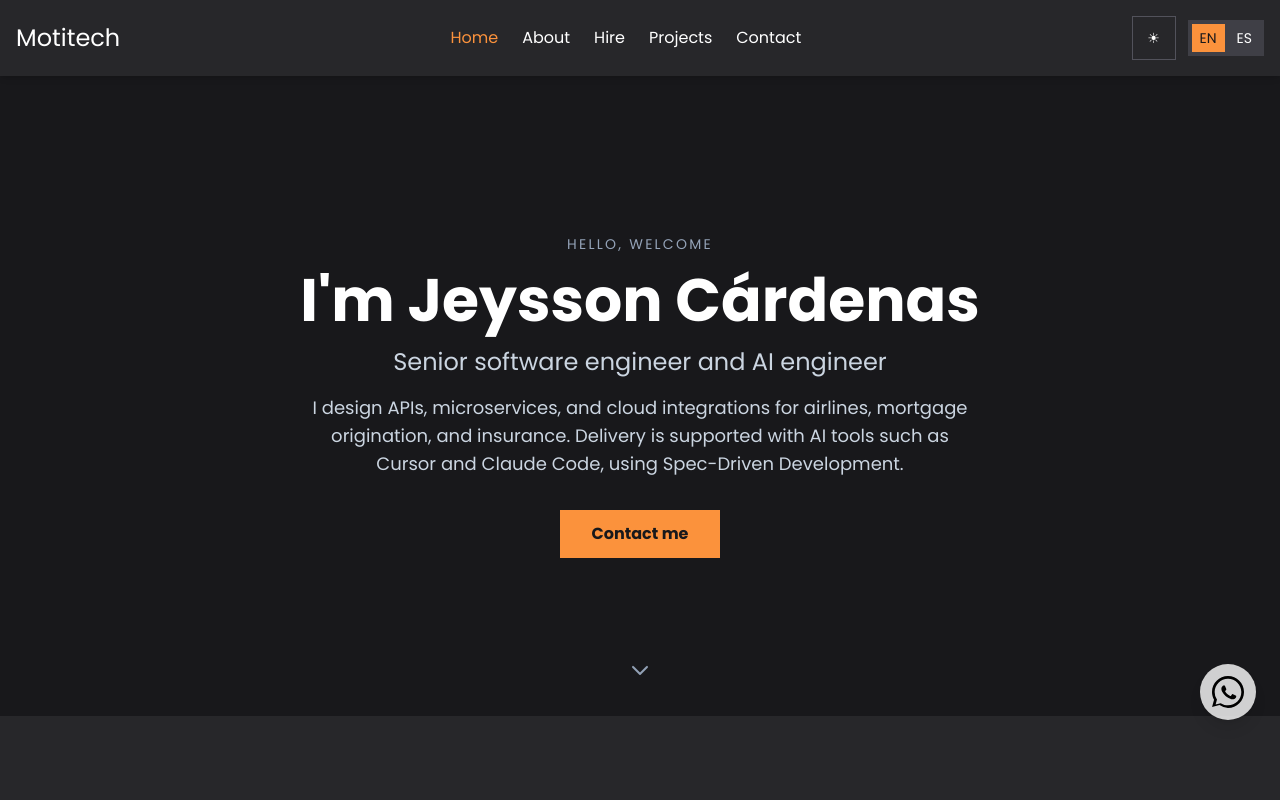
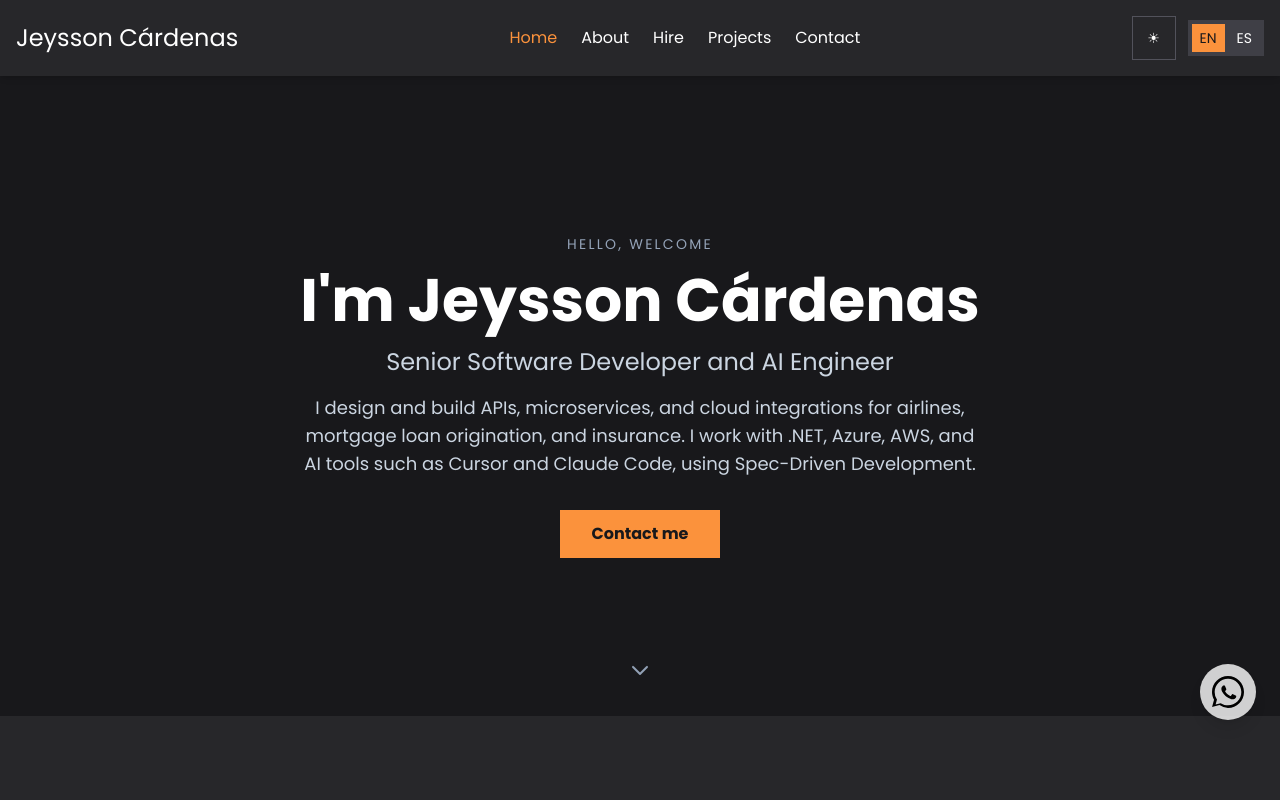
Before and after one commit to jeyssoncardenasdev/Motitech.Front, a React (Vite) app: page / in a window 1280 px wide. Shown: the top 800 px of the page. Built offline with nearby package versions, Linux system fonts and the light colour scheme.

Commit message:
Rebrand the site around Jeysson Cárdenas and refresh SEO copy for .NET and cloud.

```diff
--- a/index.html
+++ b/index.html
@@ -24,29 +24,33 @@
     />
     <meta
       name="description"
-      content="Portfolio of Jeysson Cárdenas, senior software engineer. APIs, microservices, Azure, AWS, and data integrations for airlines, mortgage origination, and insurance."
+      content="Jeysson Cárdenas | Software Developer — Senior Software Developer and AI Engineer. .NET, C#, Azure, AWS, cloud, APIs, microservices, SQL Server, and AI tools (Cursor, Claude Code). Spec-Driven Development for airlines, mortgage origination, and insurance."
+    />
+    <meta
+      name="keywords"
+      content="Jeysson Cárdenas, Software Developer, .NET, C#, Azure, AWS, cloud, APIs, microservices, SQL Server, AI engineer, Cursor, Claude Code, Spec-Driven Development"
     />
     <meta name="robots" content="index, follow" />
-    <title>Motitech | Jeysson Cárdenas — Software Developer</title>
-    <meta property="og:title" content="Motitech | Jeysson Cárdenas — Software Developer" />
+    <title>Jeysson Cárdenas | Software Developer</title>
+    <meta property="og:title" content="Jeysson Cárdenas | Software Developer" />
     <meta
       property="og:description"
-      content="Portfolio of Jeysson Cárdenas, senior software engineer. APIs, microservices, Azure, AWS, and data integrations for airlines, mortgage origination, and insurance."
+      content="Jeysson Cárdenas | Software Developer — Senior Software Developer and AI Engineer. .NET, C#, Azure, AWS, cloud, APIs, microservices, SQL Server, and AI tools (Cursor, Claude Code). Spec-Driven Development for airlines, mortgage origination, and insurance."
     />
     <meta property="og:type" content="website" />
     <meta property="og:locale" content="en_US" />
     <meta name="twitter:card" content="summary" />
-    <meta name="twitter:title" content="Motitech | Jeysson Cárdenas — Software Developer" />
+    <meta name="twitter:title" content="Jeysson Cárdenas | Software Developer" />
     <meta
       name="twitter:description"
-      content="Portfolio of Jeysson Cárdenas, senior software engineer. APIs, microservices, Azure, AWS, and data integrations for airlines, mortgage origination, and insurance."
+      content="Jeysson Cárdenas | Software Developer — Senior Software Developer and AI Engineer. .NET, C#, Azure, AWS, cloud, APIs, microservices, SQL Server, and AI tools (Cursor, Claude Code). Spec-Driven Development for airlines, mortgage origination, and insurance."
     />
     <script type="application/ld+json">
       {
         "@context": "https://schema.org",
         "@type": "Person",
         "name": "Jeysson Cárdenas",
-        "jobTitle": "Senior Software Engineer",
+        "jobTitle": "Senior Software Developer",
         "email": "mailto:jeysson.cardenas.rojas@outlook.com",
         "sameAs": [
           "https://www.linkedin.com/in/jsdeveloper1990",
--- a/src/components/shared/organisms/NavBar/NavBarV1.tsx
+++ b/src/components/shared/organisms/NavBar/NavBarV1.tsx
@@ -72,7 +72,7 @@ export default function Navbar() {
     <nav ref={navRef} className="bg-surface text-ink sticky top-0 z-50 shadow-md" aria-label="Main">
       <div className="max-w-7xl mx-auto flex items-center justify-between px-4 py-4 gap-4">
         <Link to="/" className="text-2xl shrink-0">
-          Motitech
+          {messages.nav.brand}
         </Link>
 
         <div className="hidden lg:flex items-center gap-6">
--- a/src/content/sendContact.ts
+++ b/src/content/sendContact.ts
@@ -53,7 +53,7 @@ export async function sendContact(input: ContactMessage): Promise<void> {
       name: input.name.trim(),
       email: input.email.trim(),
       message: input.message.trim(),
-      _subject: "Motitech — new contact",
+      _subject: "Jeysson Cárdenas — new contact",
       // Formspree discards the submission when this hidden field is filled.
       _gotcha: input.honeypot,
     }),
--- a/src/i18n/en.ts
+++ b/src/i18n/en.ts
@@ -2,50 +2,51 @@ import type { Messages } from "./types";
 
 export const en: Messages = {
   meta: {
-    title: "Motitech | Jeysson Cárdenas — Software Developer",
+    title: "Jeysson Cárdenas | Software Developer",
     description:
-      "Portfolio of Jeysson Cárdenas, senior software engineer. APIs, microservices, Azure, AWS, and data integrations for airlines, mortgage origination, and insurance.",
+      "Jeysson Cárdenas | Software Developer — Senior Software Developer and AI Engineer. .NET, C#, Azure, AWS, cloud, APIs, microservices, SQL Server, and AI tools (Cursor, Claude Code). Spec-Driven Development for airlines, mortgage origination, and insurance.",
     pages: {
       home: {
-        title: "Motitech | Jeysson Cárdenas — Software Developer",
+        title: "Jeysson Cárdenas | Software Developer",
         description:
-          "Portfolio of Jeysson Cárdenas, senior software engineer. APIs, microservices, Azure, AWS, and data integrations for airlines, mortgage origination, and insurance.",
+          "Jeysson Cárdenas | Software Developer — Senior Software Developer and AI Engineer. .NET, C#, Azure, AWS, cloud, APIs, microservices, SQL Server, and AI tools (Cursor, Claude Code). Spec-Driven Development for airlines, mortgage origination, and insurance.",
       },
       about: {
-        title: "About | Motitech — Jeysson Cárdenas",
+        title: "About | Jeysson Cárdenas",
         description:
-          "Senior software engineer with .NET, Azure, AWS, and legacy-system support. Experience across airlines, mortgage origination, and insurance.",
+          "Senior Software Developer with .NET, Azure, AWS, and legacy-system support. Experience across airlines, mortgage origination, and insurance.",
       },
       hire: {
-        title: "Hire | Motitech — Jeysson Cárdenas",
+        title: "Hire | Jeysson Cárdenas",
         description:
           "Freelance work starting at $40/hour for APIs, cloud, legacy maintenance, and backend or UI. Final price depends on the project.",
       },
       works: {
-        title: "Projects | Motitech — Jeysson Cárdenas",
+        title: "Projects | Jeysson Cárdenas",
         description:
           "Selected work in airline platforms, mortgage loan origination, and insurance. Client names stay private.",
       },
       contact: {
-        title: "Contact | Motitech — Jeysson Cárdenas",
+        title: "Contact | Jeysson Cárdenas",
         description:
           "Send a project brief. Messages are delivered after you accept the working method and the terms.",
       },
       terms: {
-        title: "Terms | Motitech — Jeysson Cárdenas",
+        title: "Terms | Jeysson Cárdenas",
         description: "Terms for freelance software services offered by Jeysson Cárdenas.",
       },
       privacy: {
-        title: "Privacy | Motitech — Jeysson Cárdenas",
+        title: "Privacy | Jeysson Cárdenas",
         description: "What this portfolio stores and how contact messages are delivered.",
       },
       notFound: {
-        title: "Page not found | Motitech",
-        description: "This address is not part of the Motitech portfolio.",
+        title: "Page not found | Jeysson Cárdenas",
+        description: "This address is not part of this portfolio.",
       },
     },
   },
   nav: {
+    brand: "Jeysson Cárdenas",
     home: "Home",
     about: "About",
     hire: "Hire",
@@ -61,9 +62,9 @@ export const en: Messages = {
   hero: {
     greeting: "Hello, welcome",
     name: "I'm Jeysson Cárdenas",
-    role: "Senior software engineer and AI engineer",
+    role: "Senior Software Developer and AI Engineer",
     subtitle:
-      "I design APIs, microservices, and cloud integrations for airlines, mortgage origination, and insurance. Delivery is supported with AI tools such as Cursor and Claude Code, using Spec-Driven Development.",
+      "I design and build APIs, microservices, and cloud integrations for airlines, mortgage loan origination, and insurance. I work with .NET, Azure, AWS, and AI tools such as Cursor and Claude Code, using Spec-Driven Development.",
     cta: "Contact me",
     scroll: "Scroll to technologies",
   },
@@ -135,7 +136,7 @@ export const en: Messages = {
     eyebrow: "Method",
     title: "How we work",
     intro:
-      "Clients who want vibe coding and an AI engineer get that support here, with a method they can read before the project starts.",
+      "Clients who want vibe coding and delivery with .NET, cloud, and AI get that support here, with a method they can read before the project starts.",
     steps: [
       {
         title: "Spec-Driven Development (SDD)",
@@ -267,10 +268,10 @@ export const en: Messages = {
   },
   about: {
     name: "Jeysson Cárdenas",
-    title: ".NET Developer | AI engineer",
+    title: "Senior Software Developer and AI Engineer",
     paragraphs: [
       "I am a mechatronics engineer focused on backend development and modern architecture. I have more than six years building reliable systems with .NET, C#, and LINQ, using practices such as DDD, SOLID, and onion architecture.",
-      "I work as a senior software engineer and take freelance engagements for teams that need stronger APIs, a move to the cloud, or a system rebuilt around clear service boundaries. That includes REST APIs, microservices, messaging, CI/CD, and deployment on Azure and AWS. I also support and maintain legacy systems: the applications that are already in production and still have to keep running.",
+      "I work as a Senior Software Developer and take freelance engagements for teams that need stronger APIs, a move to the cloud, or a system rebuilt around clear service boundaries. That includes REST APIs, microservices, messaging, CI/CD, and deployment on Azure and AWS. I also support and maintain legacy systems: the applications that are already in production and still have to keep running.",
       "The domains where I have spent the most time are airlines, mortgage loan origination, and insurance, connecting those products to databases and to cloud platforms. Current delivery also uses AI engineering: Cursor, Claude Code, and Spec-Driven Development, so the spec stays visible to the client.",
     ],
     skillsTitle: "Skills",
@@ -296,7 +297,7 @@ export const en: Messages = {
     updated: "Last updated",
     strengthsTitle: "Strengths",
     strengths: [
-      "AI engineer",
+      ".NET, cloud, and AI",
       "Proactive attitude and fast learning",
       "Day-to-day fluency with Visual Studio and VS Code",
       "Mobile development with Xamarin.Forms",
@@ -314,7 +315,7 @@ export const en: Messages = {
     jobs: [
       {
         company: "SoftwareOne Colombia",
-        role: "Senior Software Engineer",
+        role: "Senior Software Developer",
         date: "Jan 2024 — Present",
         location: "Remote",
         details: [
@@ -605,7 +606,7 @@ export const en: Messages = {
       {
         heading: "Who this covers",
         paragraphs: [
-          "This site is operated by Jeysson Cárdenas (Motitech). It is a portfolio. It does not sell products and it does not create user accounts.",
+          "This site is operated by Jeysson Cárdenas. It is a portfolio. It does not sell products and it does not create user accounts.",
         ],
       },
       {
--- a/src/i18n/es.ts
+++ b/src/i18n/es.ts
@@ -2,50 +2,51 @@ import type { Messages } from "./types";
 
 export const es: Messages = {
   meta: {
-    title: "Motitech | Jeysson Cárdenas — Desarrollador de software",
+    title: "Jeysson Cárdenas | Desarrollador de software",
     description:
-      "Portafolio de Jeysson Cárdenas, ingeniero de software senior. APIs, microservicios, Azure, AWS e integraciones de datos para aerolíneas, originación hipotecaria y seguros.",
+      "Jeysson Cárdenas | Desarrollador de software — Senior Software Developer e Ingeniero de IA. .NET, C#, Azure, AWS, nube, APIs, microservicios, SQL Server e IA (Cursor, Claude Code). Desarrollo dirigido por especificación para aerolíneas, crédito hipotecario y seguros.",
     pages: {
       home: {
-        title: "Motitech | Jeysson Cárdenas — Desarrollador de software",
+        title: "Jeysson Cárdenas | Desarrollador de software",
         description:
-          "Portafolio de Jeysson Cárdenas, ingeniero de software senior. APIs, microservicios, Azure, AWS e integraciones de datos para aerolíneas, originación hipotecaria y seguros.",
+          "Jeysson Cárdenas | Desarrollador de software — Senior Software Developer e Ingeniero de IA. .NET, C#, Azure, AWS, nube, APIs, microservicios, SQL Server e IA (Cursor, Claude Code). Desarrollo dirigido por especificación para aerolíneas, crédito hipotecario y seguros.",
       },
       about: {
-        title: "Sobre mí | Motitech — Jeysson Cárdenas",
+        title: "Sobre mí | Jeysson Cárdenas",
         description:
-          "Ingeniero de software senior en .NET, Azure, AWS y soporte de sistemas legado. Experiencia en aerolíneas, originación hipotecaria y seguros.",
+          "Senior Software Developer en .NET, Azure, AWS y soporte de sistemas legado. Experiencia en aerolíneas, originación hipotecaria y seguros.",
       },
       hire: {
-        title: "Contratación | Motitech — Jeysson Cárdenas",
+        title: "Contratación | Jeysson Cárdenas",
         description:
           "Trabajo freelance desde $40/hora para APIs, nube, mantenimiento de legado y backend o UI. El precio final depende del proyecto.",
       },
       works: {
-        title: "Proyectos | Motitech — Jeysson Cárdenas",
+        title: "Proyectos | Jeysson Cárdenas",
         description:
           "Trabajo seleccionado en plataformas de aerolíneas, originación de crédito hipotecario y seguros. Los nombres de clientes se mantienen en privado.",
       },
       contact: {
-        title: "Contacto | Motitech — Jeysson Cárdenas",
+        title: "Contacto | Jeysson Cárdenas",
         description:
           "Envía un resumen del proyecto. El mensaje se entrega después de aceptar la forma de trabajo y los términos.",
       },
       terms: {
-        title: "Términos | Motitech — Jeysson Cárdenas",
+        title: "Términos | Jeysson Cárdenas",
         description: "Términos de los servicios freelance de software de Jeysson Cárdenas.",
       },
       privacy: {
-        title: "Privacidad | Motitech — Jeysson Cárdenas",
+        title: "Privacidad | Jeysson Cárdenas",
         description: "Qué guarda este portafolio y cómo se entregan los mensajes de contacto.",
       },
       notFound: {
-        title: "Página no encontrada | Motitech",
-        description: "Esta dirección no forma parte del portafolio Motitech.",
+        title: "Página no encontrada | Jeysson Cárdenas",
+        description: "Esta dirección no forma parte de este portafolio.",
       },
     },
   },
   nav: {
+    brand: "Jeysson Cárdenas",
     home: "Inicio",
     about: "Sobre mí",
     hire: "Contratación",
@@ -61,9 +62,9 @@ export const es: Messages = {
   hero: {
     greeting: "Hola, bienvenido",
     name: "Soy Jeysson Cárdenas",
-    role: "Ingeniero de software senior e ingeniero de IA",
+    role: "Senior Software Developer e Ingeniero de IA",
     subtitle:
-      "Diseño APIs, microservicios e integraciones en la nube para aerolíneas, originación de crédito hipotecario y seguros. La entrega se apoya en herramientas de IA como Cursor y Claude Code, con desarrollo dirigido por especificación.",
+      "Diseño y desarrollo APIs, microservicios e integraciones en la nube para aerolíneas, originación de crédito hipotecario y seguros. Trabajo con .NET, Azure, AWS y herramientas de IA como Cursor y Claude Code, aplicando desarrollo dirigido por especificación.",
     cta: "Contáctame",
     scroll: "Ir a tecnologías",
   },
@@ -135,7 +136,7 @@ export const es: Messages = {
     eyebrow: "Método",
     title: "Cómo trabajamos",
     intro:
-      "Quien busca vibe coding y un ingeniero de IA encuentra ese apoyo aquí, con un método que se puede leer antes de empezar el proyecto.",
+      "Quien busca vibe coding y entrega con .NET, nube e IA encuentra ese apoyo aquí, con un método que se puede leer antes de empezar el proyecto.",
     steps: [
       {
         title: "Desarrollo dirigido por especificación (SDD)",
@@ -267,10 +268,10 @@ export const es: Messages = {
   },
   about: {
     name: "Jeysson Cárdenas",
-    title: "Desarrollador .NET | Ingeniero de IA",
+    title: "Senior Software Developer e Ingeniero de IA",
     paragraphs: [
       "Soy ingeniero en mecatrónica, enfocado en backend y arquitectura moderna. Llevo más de seis años construyendo sistemas confiables con .NET, C# y LINQ, con prácticas como DDD, SOLID y arquitectura onion.",
-      "Trabajo como ingeniero de software senior y tomo encargos freelance para equipos que necesitan APIs más sólidas, un paso a la nube o un sistema reorganizado en servicios con límites claros. Eso incluye APIs REST, microservicios, mensajería, CI/CD y despliegue en Azure y AWS. También hago soporte y mantenimiento de sistemas legado: las aplicaciones que ya están en producción y tienen que seguir operando.",
+      "Trabajo como Senior Software Developer y tomo encargos freelance para equipos que necesitan APIs más sólidas, un paso a la nube o un sistema reorganizado en servicios con límites claros. Eso incluye APIs REST, microservicios, mensajería, CI/CD y despliegue en Azure y AWS. También hago soporte y mantenimiento de sistemas legado: las aplicaciones que ya están en producción y tienen que seguir operando.",
       "Los dominios en los que más tiempo he pasado son aerolíneas, originación de crédito hipotecario y seguros, conectando esos productos con bases de datos y con plataformas en la nube. La entrega actual también usa ingeniería con IA: Cursor, Claude Code y desarrollo dirigido por especificación, para que el cliente vea la especificación.",
     ],
     skillsTitle: "Habilidades",
@@ -296,7 +297,7 @@ export const es: Messages = {
     updated: "Última actualización",
     strengthsTitle: "Fortalezas",
     strengths: [
-      "Ingeniero de IA",
+      ".NET, nube e IA",
       "Actitud proactiva y aprendizaje rápido",
       "Uso diario de Visual Studio y VS Code",
       "Desarrollo móvil con Xamarin.Forms",
@@ -314,7 +315,7 @@ export const es: Messages = {
     jobs: [
       {
         company: "SoftwareOne Colombia",
-        role: "Ingeniero de software senior",
+        role: "Senior Software Developer",
         date: "Ene 2024 — Actualidad",
         location: "Remoto",
         details: [
@@ -611,7 +612,7 @@ export const es: Messages = {
       {
         heading: "A quién aplica",
         paragraphs: [
-          "Este sitio lo opera Jeysson Cárdenas (Motitech). Es un portafolio. No vende productos y no crea cuentas de usuario.",
+          "Este sitio lo opera Jeysson Cárdenas. Es un portafolio. No vende productos y no crea cuentas de usuario.",
         ],
       },
       {
--- a/src/i18n/types.ts
+++ b/src/i18n/types.ts
@@ -33,6 +33,7 @@ export interface Messages {
     };
   };
   nav: {
+    brand: string;
     home: string;
     about: string;
     hire: string;
```
Also changed, not shown: 1 other file (tests, documents, lock files or other folders).
